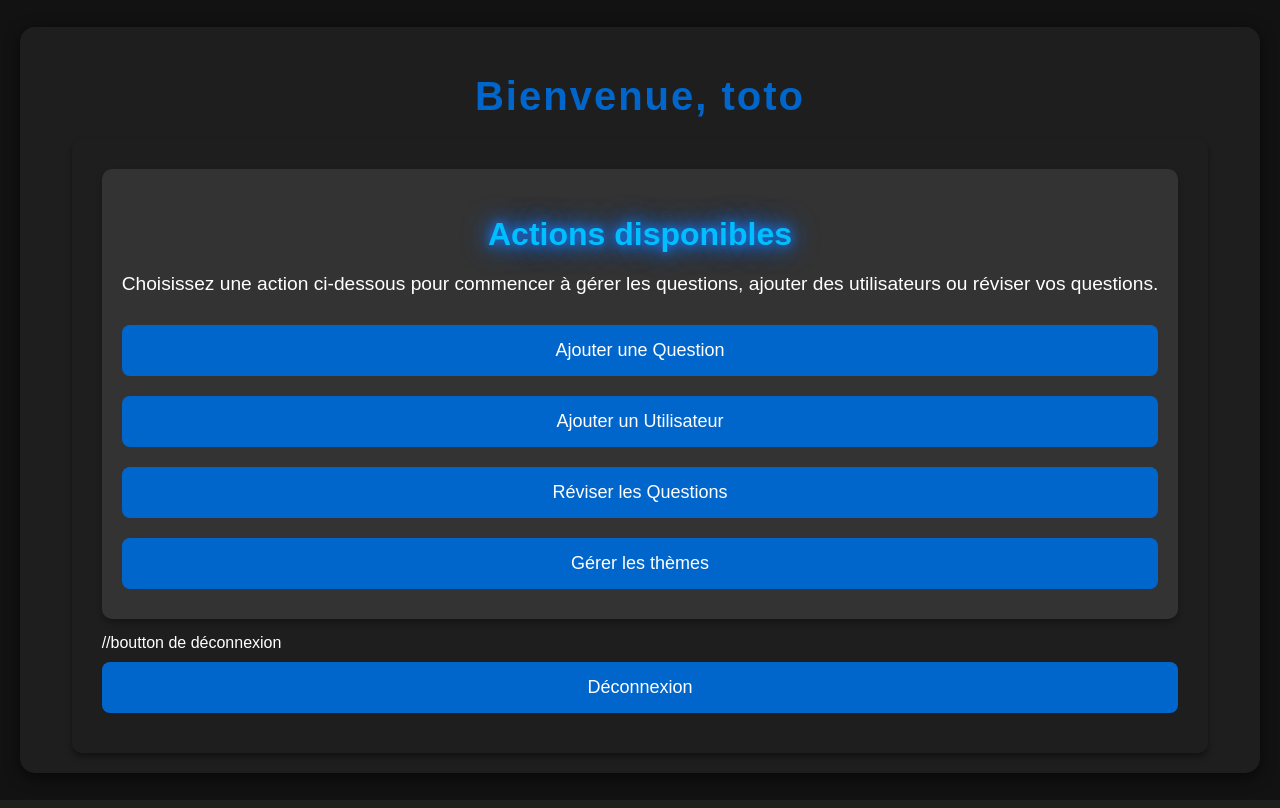
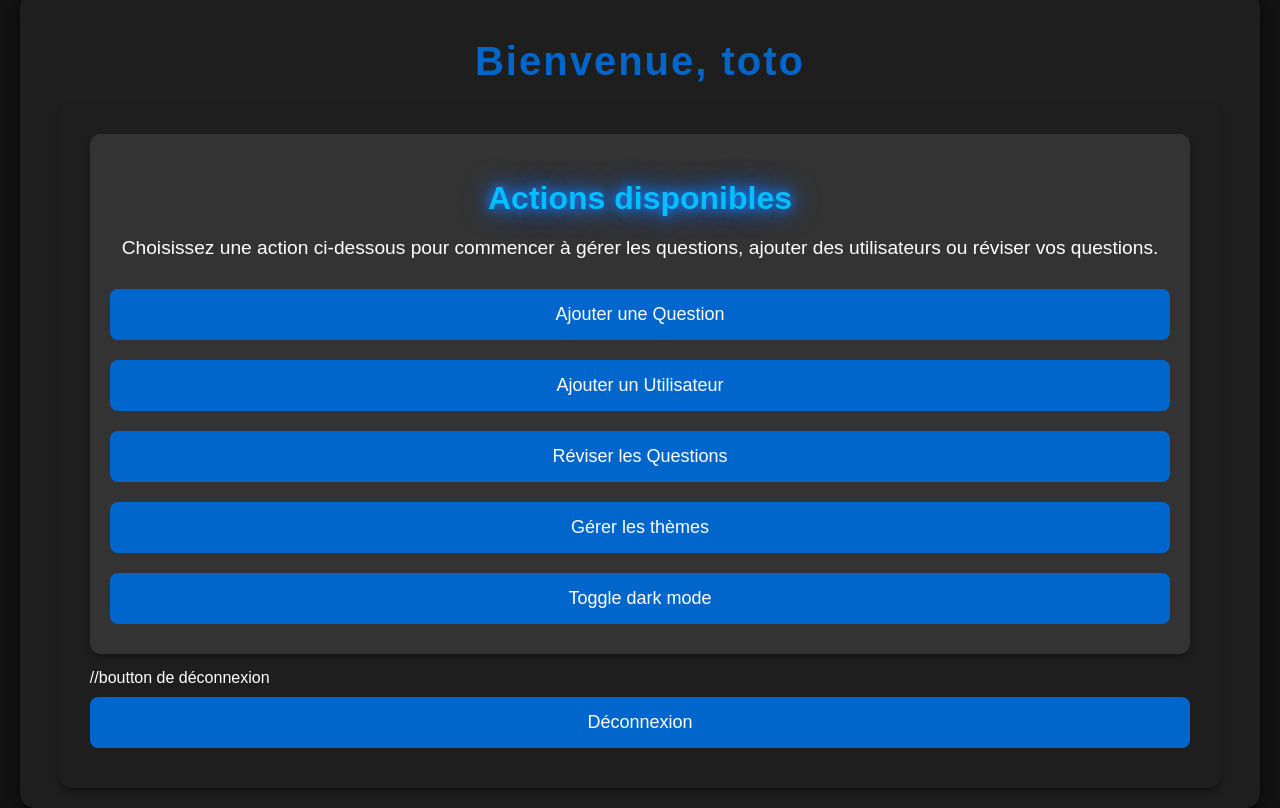
Before and after one commit to Ikarsene/ProjetWeb, a PHP site: page /accueil.php in a window 1280 px wide. Run offline with PHP 8.4, Linux system fonts and the light colour scheme; a user stored in the database is signed in.

Commit message:
Update accueil.php

```diff
--- a/memories/accueil.php
+++ b/memories/accueil.php
@@ -9,6 +9,12 @@
 }
 ?>
 
+<script>
+function myFunction() {
+   var element = document.body;
+   element.classList.toggle("dark-mode");
+}
+</script>
 <!DOCTYPE html>
 <html lang="fr">
 <head>
@@ -30,7 +36,12 @@
             height: 100vh; /* Hauteur de la fenêtre à 100% */
             overflow: hidden; /* Empêche le débordement */
         }
-
+/*         /*mod* */
+        .dark-mode
+        {
+            background-color: black;
+            color: white;
+        }
         /* Style du conteneur principal */
         .container {
             width: 100%; /* Utilise toute la largeur disponible */
@@ -118,6 +129,7 @@
                 <button onclick="window.location.href='ajouter_utilisateur.php'">Ajouter un Utilisateur</button>
                 <button onclick="window.location.href='questions.php'">Réviser les Questions</button>
                 <button onclick="window.location.href='themes.php'">Gérer les thèmes</button>
+                <button onclick="myFunction()">Toggle dark mode</button>
             </div>
 
             //boutton de déconnexion
```
